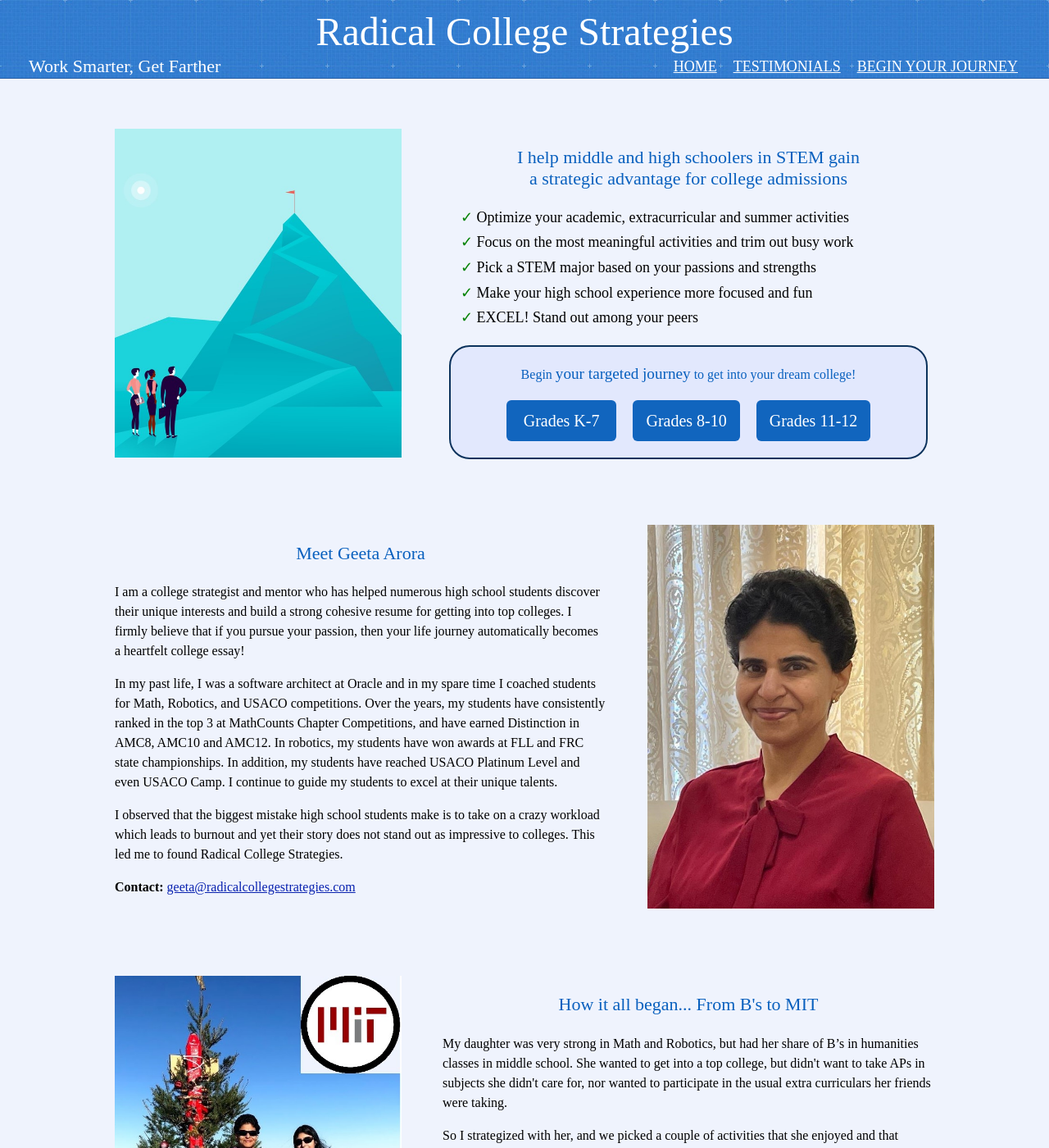
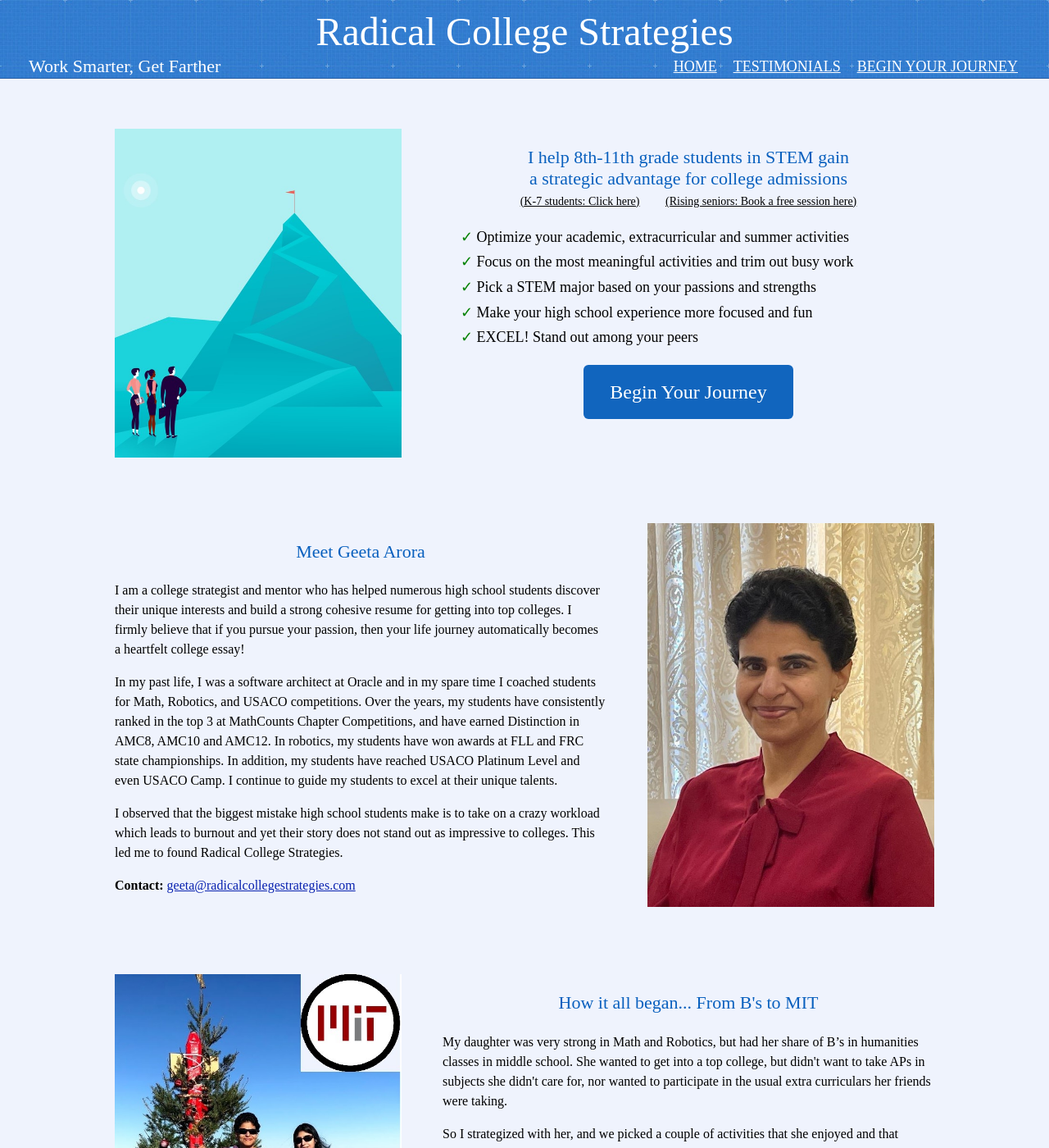
Before and after one commit to radicalcollegestrategies/radicalcollegestrategies.github.io, a Jekyll site: the page built from index.md, in a window 1280 px wide and 1400 px high. Shown: the whole window at 82% size. Built offline with Jekyll 4.4.1, drawn with Linux system fonts in a browser that asks for light colours; some web fonts are replaced; some of the changed text lies outside the part shown.

Commit message:
Backout grade 12

```diff
--- a/_includes/buttons.html
+++ b/_includes/buttons.html
@@ -1,4 +1,4 @@
-<div class="notewrapper">
+<!--div class="notewrapper">
 
   <div class="note">
 
@@ -10,4 +10,5 @@
     <a href="https://calendly.com/geeta-radical/college-strategies" class="mybuttonsmall" style=" color:white">Grades 11-12</a>
     </p>
   </div>
-</div>
+</div-->
+<p style="text-align:center;"><a href="/YourJourney" class="mybutton" style=" color:white">Begin Your Journey</a></p>
--- a/index.md
+++ b/index.md
@@ -11,7 +11,14 @@ permalink: /
   <img class="sectionpdPicture sectionpdLeft" src="/images/goal.jpg" alt="Dream College Goal">
 
   <div class="sectionpdContent sectionpdRight">
-    <h3 style="margin-bottom:3px">I help middle and high schoolers in STEM gain<br>a strategic advantage for college admissions</h3>
+    <h3 style="margin-bottom:3px">I help 8th-11th grade students in STEM gain<br>a strategic advantage for college admissions</h3>
+
+    <div class="license" style="text-align:center;font-size:14px;">
+    <a style="color:black" href="/YourJourney#other">(K-7 students: Click here)</a> &nbsp; &nbsp; &nbsp; &nbsp;
+    <a style="color:black" href="https://calendly.com/geeta-radical/college-counseling">(Rising seniors: Book a free session here)</a>
+    </div>
+
+    <!--h3 style="margin-bottom:3px">I help middle and high schoolers in STEM gain<br>a strategic advantage for college admissions</h3-->
 
     <ul class="yes" style="line-height: 1.7;">
 
--- a/pages/YourJourney.md
+++ b/pages/YourJourney.md
@@ -3,7 +3,7 @@ layout: default
 permalink: /YourJourney/
 ---
 <sectionpd>
-<h3 style="margin:10px;">Grades 8-10 STEM students (U.S. only):</h3>
+<h3 style="margin:10px;">Grades 8-11 STEM students (U.S. only):</h3>
 <h2 style="margin-top:15px;margin-bottom:0px;color:black">3 ways <div style="display:inline;font-family:Courier New;font-size:44px;"><b>I</b></div> help students gain strategic advantage<br>to get into top-tier colleges</h2>
 <h3 style="margin-top:5px;color:black">without an insane workload</h3>
 
@@ -61,7 +61,7 @@ permalink: /YourJourney/
 <sectionpd id="other">
 <h3>Grades K-7 students:</h3>
 <p style="text-align:center;font-size:18px;"><a href="https://calendly.com/geeta-radical/middle-school" style="color:#0821af;">Grades K-7: Book a free session here</a>, and check out <a href="https://stemscholars.github.io" target="_blank" style="color: #0821af;">STEM Scholars</a> for high quality STEM activities.</p>
-<p style="text-align:center">(Grades 8-10: Watch the video above to book a session)</p>
+<p style="text-align:center">(Grades 8-11: Watch the video above to book a session)</p>
 
 <br><br><br><br><br><br><br><br><br><br><br><br><br><br><br><br><br><br><br><br><br><br>
 </sectionpd>
```
Also changed, not shown: sitemap.xml (+0 -7 lines).
